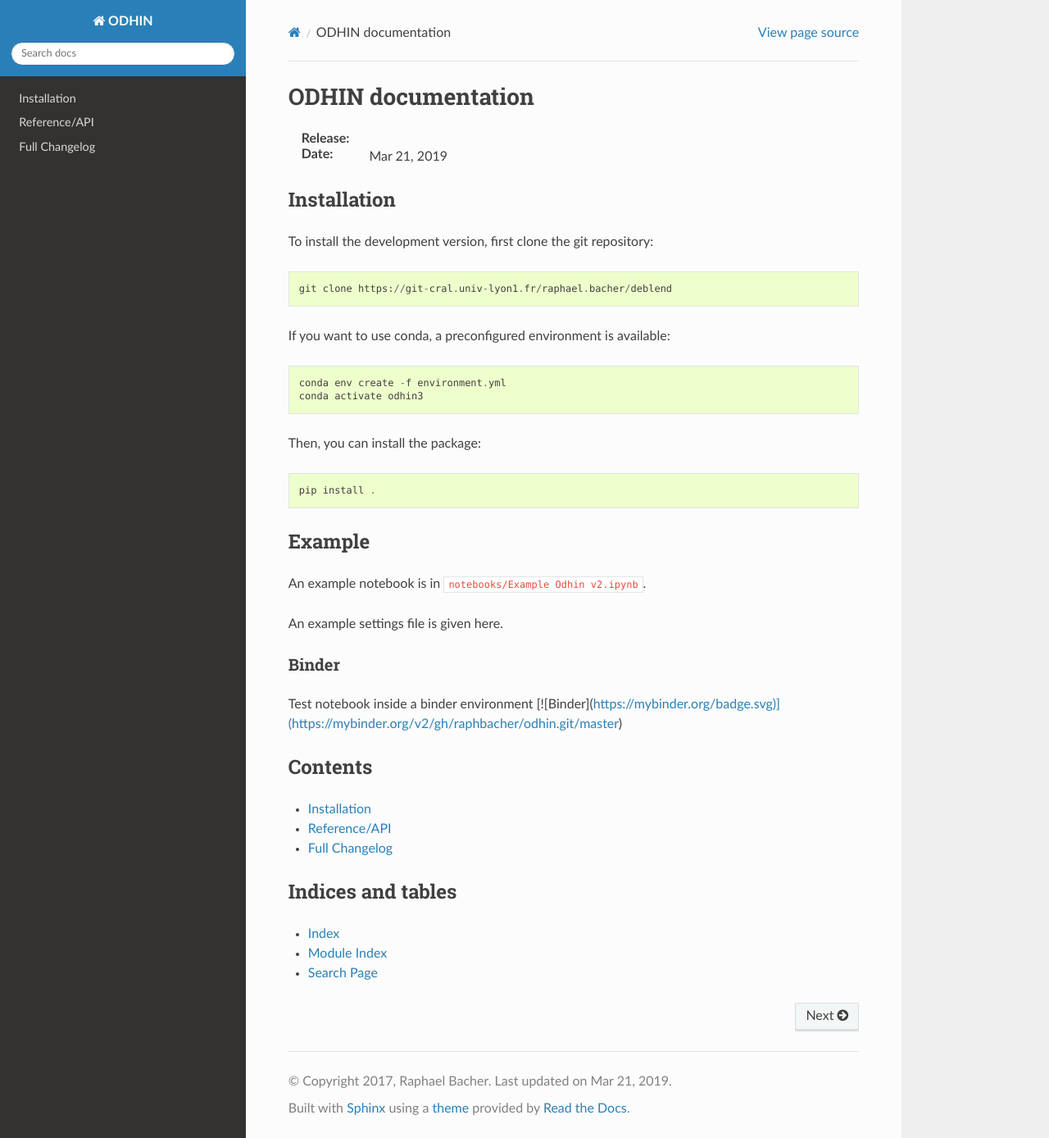
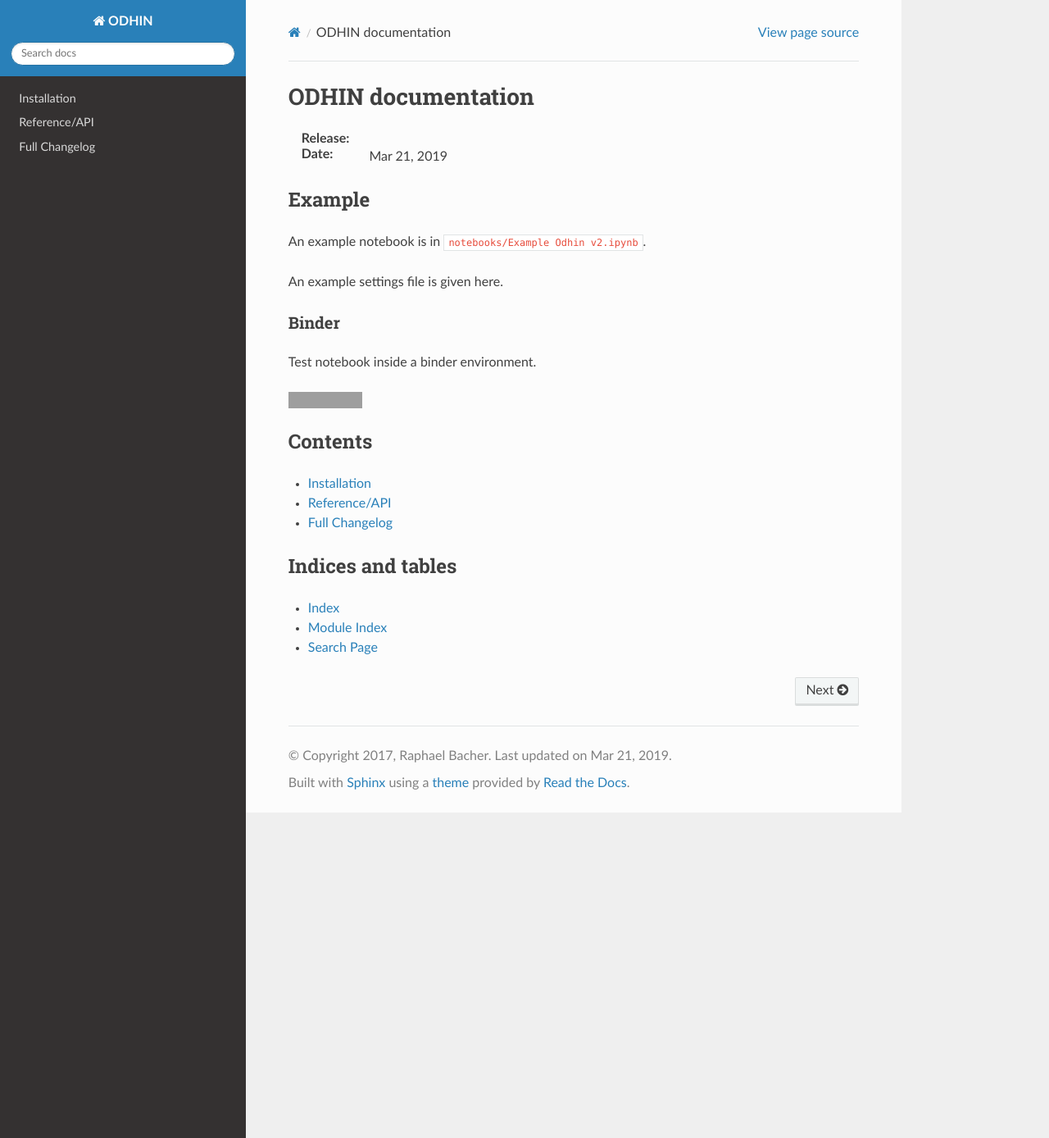
Before and after one commit to musevlt/odhin, a Sphinx documentation site: the page built from docs/index.rst, in a window 1280 px wide and 1388 px high. Shown: the whole window at 82% size. Built offline with Sphinx 7.4.7 and the Read the Docs theme 2.0.0, drawn with Linux system fonts in a browser that asks for light colours; pages that are not in the unit, such as notebooks, are missing from menus; grey boxes are pictures that could not be loaded.

Commit message:
Update docs

```diff
--- a/README.rst
+++ b/README.rst
@@ -1,28 +1 @@
-Installation
-============
-
-To install the development version, first clone the git repository::
-
-    git clone https://git-cral.univ-lyon1.fr/raphael.bacher/deblend
-
-If you want to use conda, a preconfigured environment is available::
-
-    conda env create -f environment.yml
-    conda activate odhin3
-
-Then, you can install the package::
-
-    pip install .
-
-Example
-=======
-
-An example notebook is in ``notebooks/Example Odhin v2.ipynb``.
-
-An example settings file is given :doc:`here <settings>`.
-
-Binder
-------
-
-Test notebook inside a binder environment
-[![Binder](https://mybinder.org/badge.svg)](https://mybinder.org/v2/gh/raphbacher/odhin.git/master)
+See documentation : http://urania1.univ-lyon1.fr/UDF/odhin/
```
Also changed, not shown: docs/index.rst (+16 -1 lines), docs/installation.rst (+11 -2 lines), 1 other file.
